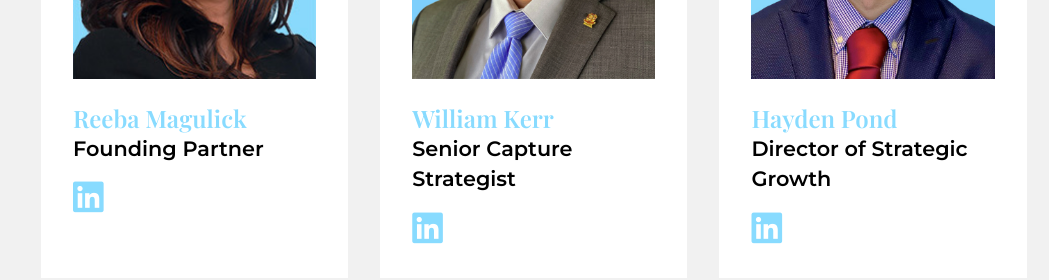
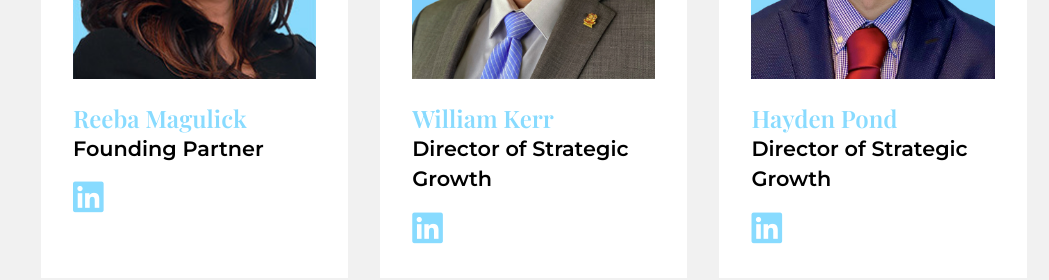
Before and after one commit to itacamba/d8_group_website, a React (Create React App) app: page /leadership in a window 1280 px wide. Shown: the part 900-1180 px from the top of the page, without its empty margins (231-1280 px from the left). Built offline with nearby package versions, Linux system fonts and the light colour scheme.

Commit message:
changed Bill's job title

```diff
--- a/src/Components/Pages/Leadership/Leadership.js
+++ b/src/Components/Pages/Leadership/Leadership.js
@@ -38,7 +38,7 @@ const Leadership = () => {
         },
         {
             name: 'William Kerr',
-            title: 'Senior Capture Strategist',
+            title: 'Director of Strategic Growth',
             url: 'https://www.linkedin.com/in/william-kerr-4a975258/',
             img: Bill,
         },
```
Also changed, not shown: 1 other file (tests, documents, lock files or other folders).
